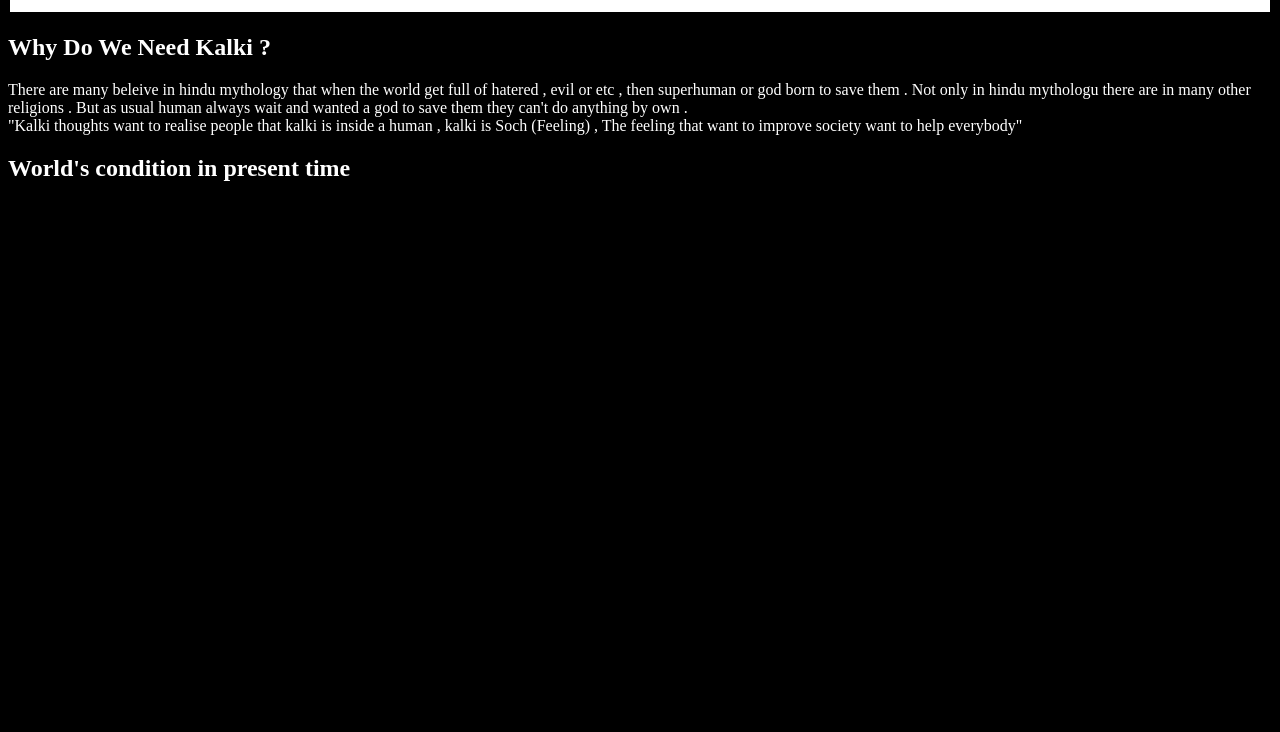
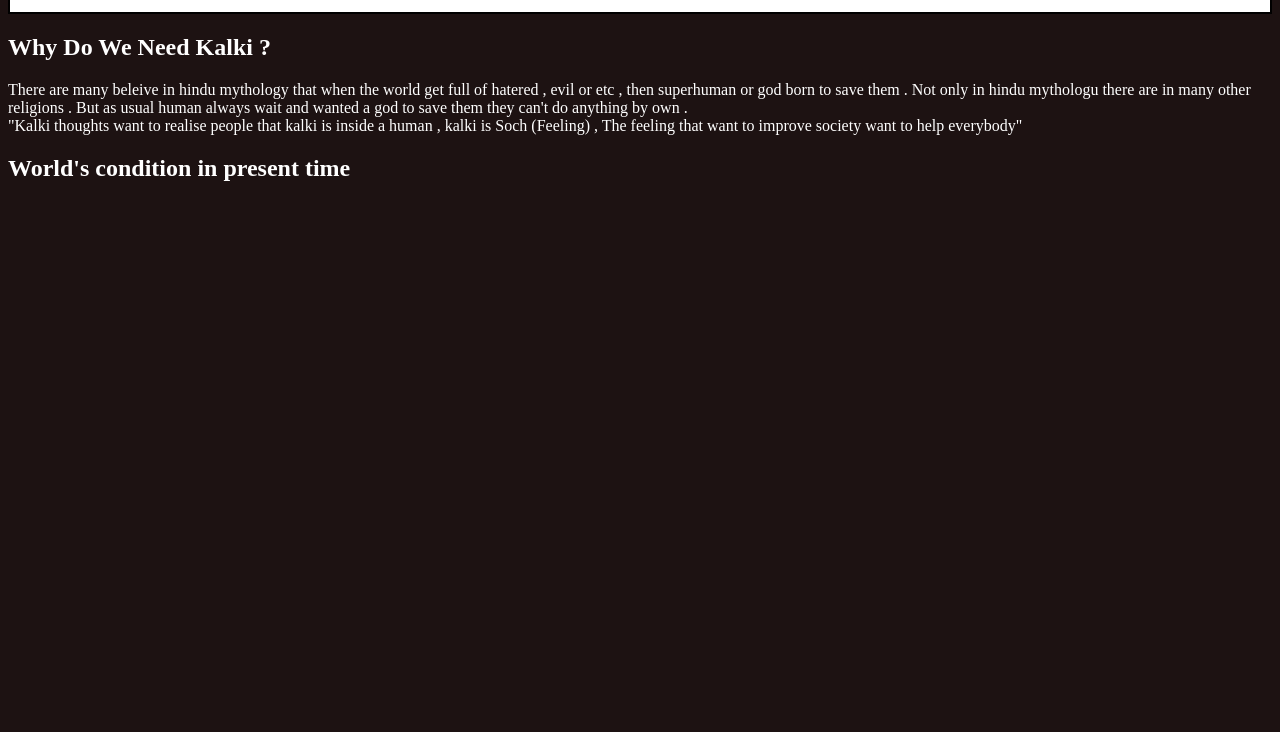
Before and after one commit to SumitPandey08/My-website, a plain HTML site: page kalki.html in a window 1280 px wide. Shown: the part 68-800 px from the top of the page. Drawn offline with Linux system fonts and the light colour scheme.

Commit message:
Updating

```diff
--- a/kalki.html
+++ b/kalki.html
@@ -8,7 +8,7 @@
 
 <style>
     body{
-        background-color: black;
+        background-color: rgb(29, 18, 18);
         color: white;
     }
   .heading{
```
Also changed, not shown: images/superhero.jpg, superhero.jpg (deleted).
